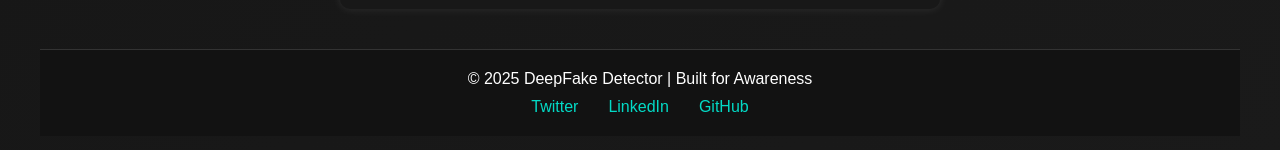
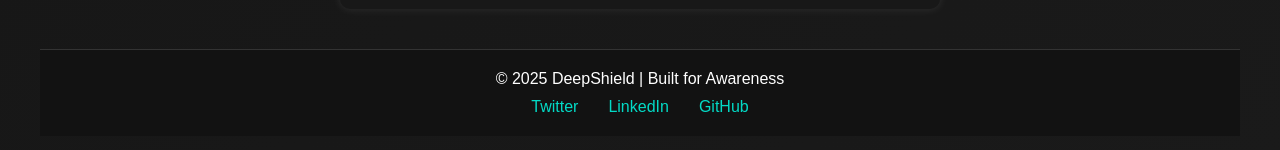
Before and after one commit to Srinjoy2004/FakeShield_DOUBLE-SLASH-3.0, a plain HTML site: page index.html in a window 1280 px wide. Shown: the part 3788-3938 px from the top of the page. Drawn offline with Linux system fonts and the light colour scheme.

Commit message:
footer edited

```diff
--- a/index.html
+++ b/index.html
@@ -813,7 +813,7 @@
 
 
     <footer>
-        <p>&copy; 2025 DeepFake Detector | Built for Awareness</p>
+        <p>&copy; 2025 DeepShield | Built for Awareness</p>
         <ul class="social-links">
             <li><a href="#">Twitter</a></li>
             <li><a href="#">LinkedIn</a></li>
```
